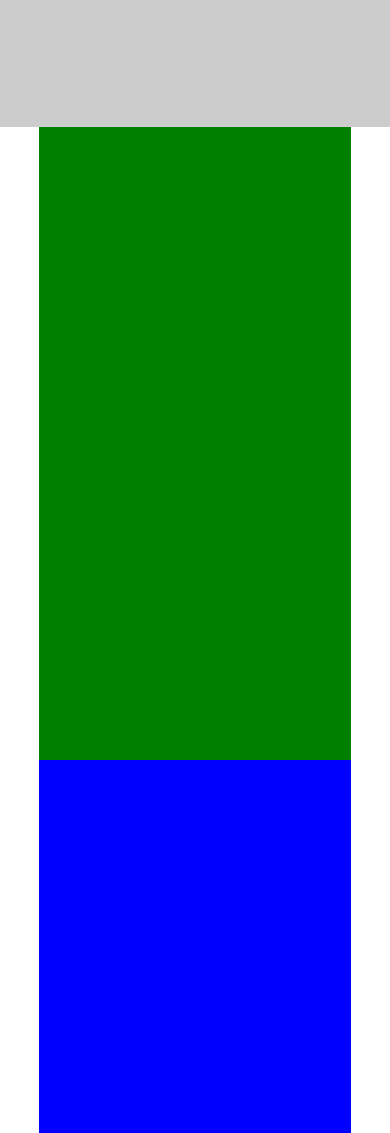
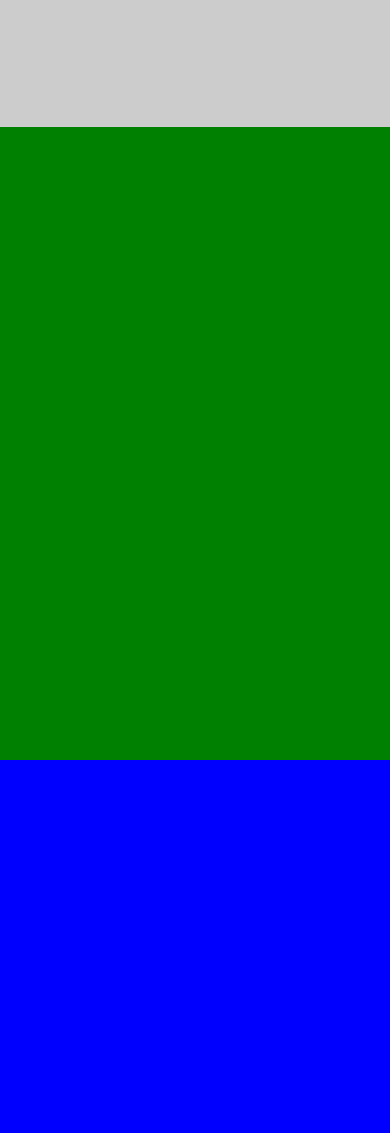
Before and after one commit to nax3t/css-continued, a plain HTML site: page index.html in a window 390 px wide. Shown: the top 1133 px of the page. Drawn offline with Linux system fonts and the light colour scheme.

Commit message:
Update readme and style.css

```diff
--- a/style.css
+++ b/style.css
@@ -40,14 +40,12 @@ footer {
 }
 
 @media (max-width: 600px) {
-	article:nth-of-type(1) {
-		width: 100%;
-		float: left;
+	section {
+		width: 100vw;
 	}
 
-	article:nth-of-type(2) {
+	article:nth-of-type(1), article:nth-of-type(2) {
 		width: 100%;
-		float: left;
 		clear: left;
 	}
 }
```
Also changed, not shown: 2 other files.
